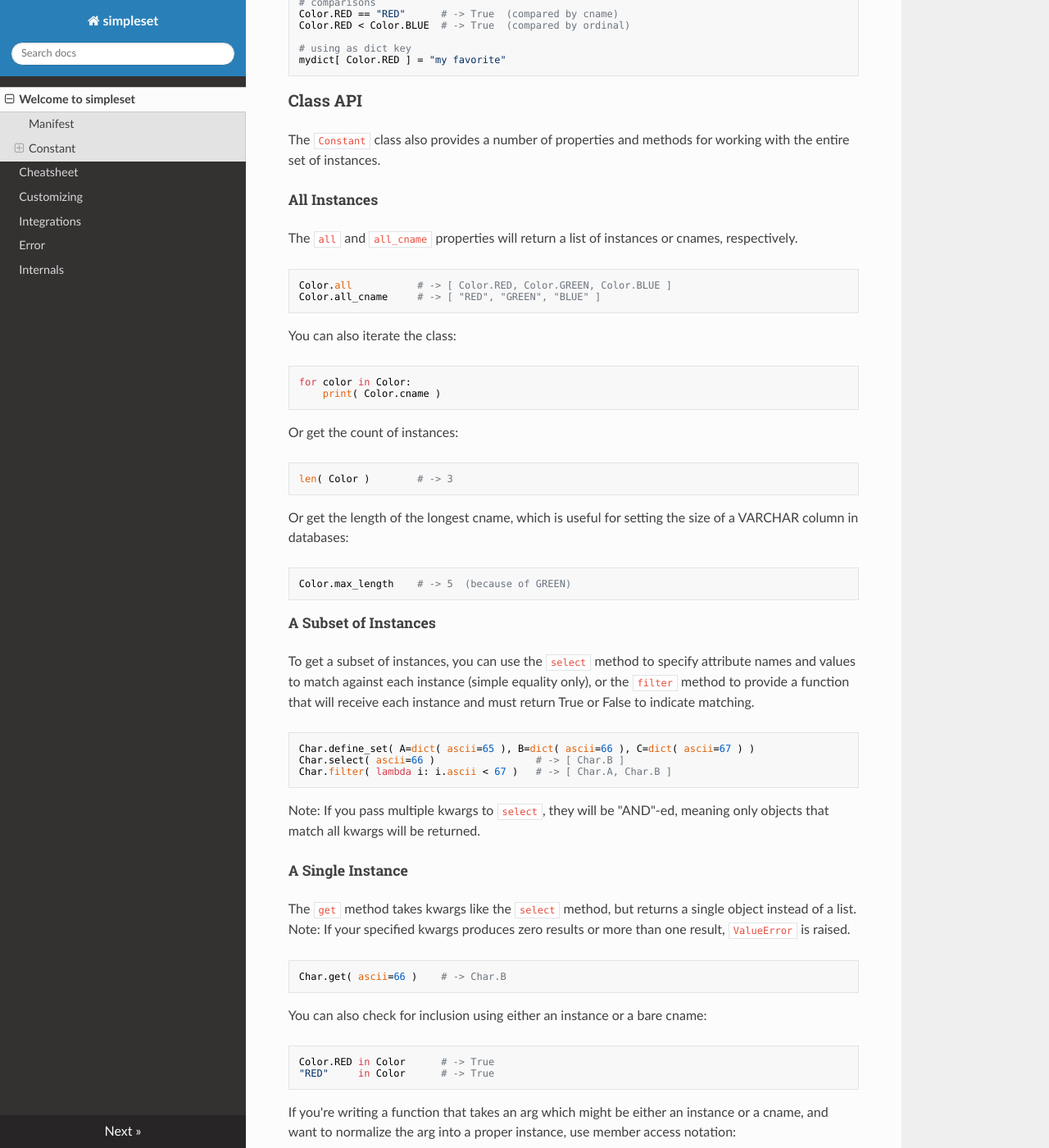
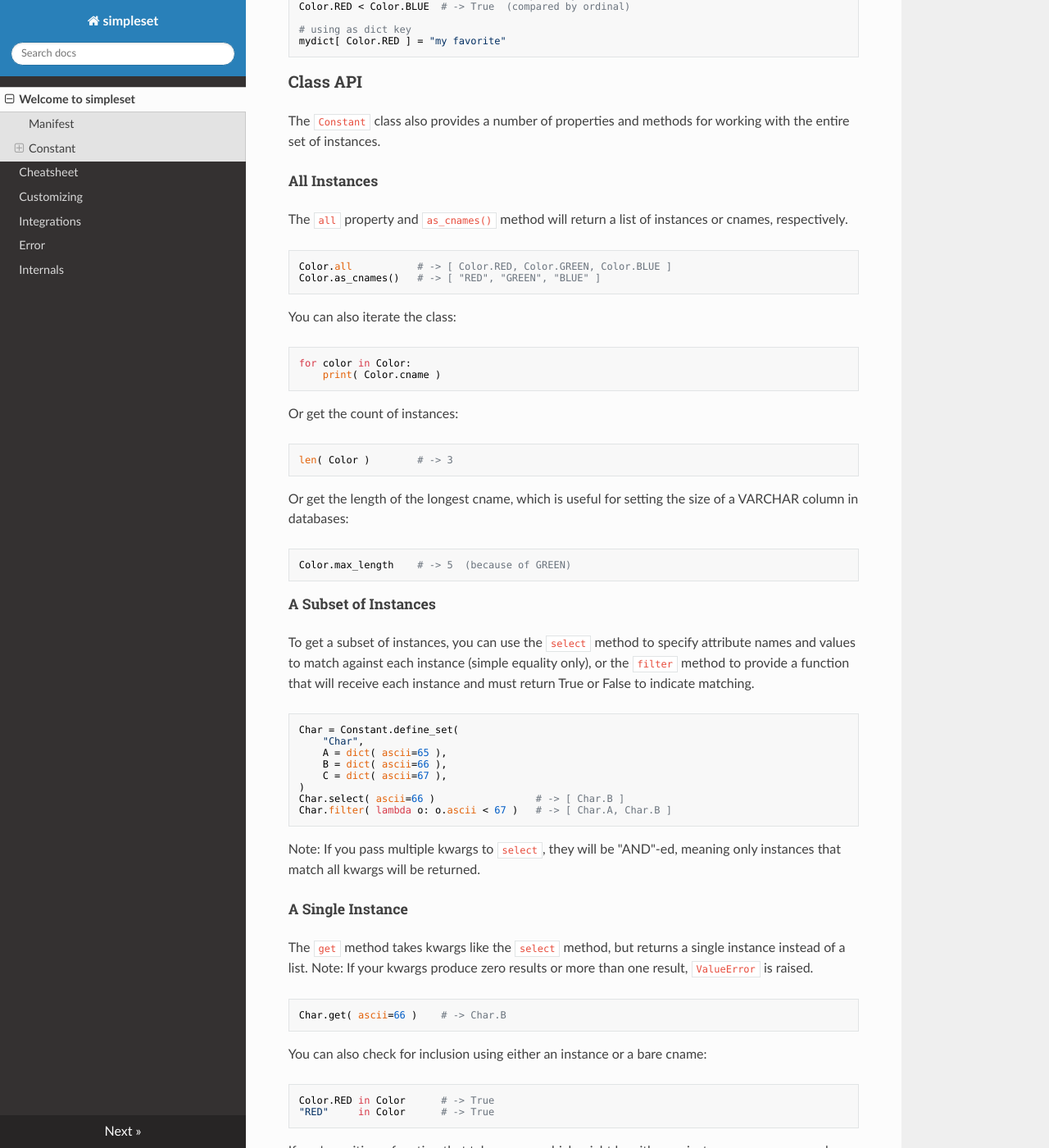
Before and after one commit to odigity/simpleset, an MkDocs documentation site: the page built from docs/index.md, in a window 1280 px wide and 1400 px high, scrolled down 2194 px. Shown: the whole window at 82% size. Built offline with MkDocs 1.6.1, drawn with Linux system fonts in a browser that asks for light colours; nearby versions of some CDN libraries; some of the changed text lies outside the part shown.

Commit message:
docs fixes

````diff
--- a/docs/index.md
+++ b/docs/index.md
@@ -5,15 +5,15 @@
 This package contains the following:
 
 - `simpleset.Constant` — An alternative to Python's [Enum](https://docs.python.org/3/library/enum.html) for defining immutable data sets in code.  Supports a range of use cases, from simple list-of-strings to immutable named objects of arbitrary complexity.
-- `simpleset.Error` — A subclass of `Exception` that provides a pair of utility functions for defining sets or entire families of exception classes in a single line.  (A variation on the enum theme.)  See the [Error](error) page for the details.
 - `simpleset.strict` — Contains a class mixin (`StrictMixin`) which adds strictness to set definitions, preventing the mixing of forms or inconsistent attribute sets, and an alternate `Constant` class which includes the mixin.  See the [Customizing](customizing) page for the details.
 - `simpleset.graphene` — Contains a class mixin (`GrapheneMixin`) which adds helper methods for generating Graphene enums, and an alternate `Constant` class which includes the mixin.  See the [Integrations](integrations) page for the details.
+- `simpleset.Error` — A subclass of `Exception` that provides a pair of utility functions for defining sets or entire families of exception classes in a single line.  (A variation on the enum theme.)  See the [Error](error) page for the details.
 
 ## Constant
 
 ### Definition
 
-To define a set of immutable named objects of arbitrary complexity, use `Constant.define_set()`` to specify the set name + object names:
+Use `Constant.define_set()` to specify the set name and instance names:
 
 ```python
 Color = Constant.define_set( "Color", "RED", "GREEN", "BLUE" )
@@ -108,11 +108,11 @@ The `Constant` class also provides a number of properties and methods for workin
 
 ##### All Instances
 
-The `all` and `all_cname` properties will return a list of instances or cnames, respectively.
+The `all` property and `as_cnames()` method will return a list of instances or cnames, respectively.
 
 ```python
 Color.all           # -> [ Color.RED, Color.GREEN, Color.BLUE ]
-Color.all_cname     # -> [ "RED", "GREEN", "BLUE" ]
+Color.as_cnames()   # -> [ "RED", "GREEN", "BLUE" ]
 ```
 
 You can also iterate the class:
@@ -139,16 +139,21 @@ Color.max_length    # -> 5  (because of GREEN)
 To get a subset of instances, you can use the `select` method to specify attribute names and values to match against each instance (simple equality only), or the `filter` method to provide a function that will receive each instance and must return True or False to indicate matching.
 
 ```python
-Char.define_set( A=dict( ascii=65 ), B=dict( ascii=66 ), C=dict( ascii=67 ) )
+Char = Constant.define_set(
+    "Char",
+    A = dict( ascii=65 ),
+    B = dict( ascii=66 ),
+    C = dict( ascii=67 ),
+)
 Char.select( ascii=66 )                 # -> [ Char.B ]
-Char.filter( lambda i: i.ascii < 67 )   # -> [ Char.A, Char.B ]
+Char.filter( lambda o: o.ascii < 67 )   # -> [ Char.A, Char.B ]
 ```
 
-Note: If you pass multiple kwargs to `select`, they will be "AND"-ed, meaning only objects that match all kwargs will be returned.
+Note: If you pass multiple kwargs to `select`, they will be "AND"-ed, meaning only instances that match all kwargs will be returned.
 
 ##### A Single Instance
 
-The `get` method takes kwargs like the `select` method, but returns a single object instead of a list.  Note: If your specified kwargs produces zero results or more than one result, `ValueError` is raised.
+The `get` method takes kwargs like the `select` method, but returns a single instance instead of a list.  Note: If your kwargs produce zero results or more than one result, `ValueError` is raised.
 
 ```python
 Char.get( ascii=66 )    # -> Char.B
````
Also changed, not shown: README.md (+2 -2 lines), docs/error.md (+1 -1 lines), docs/integrations.md (+4 -3 lines), 1 other file.
